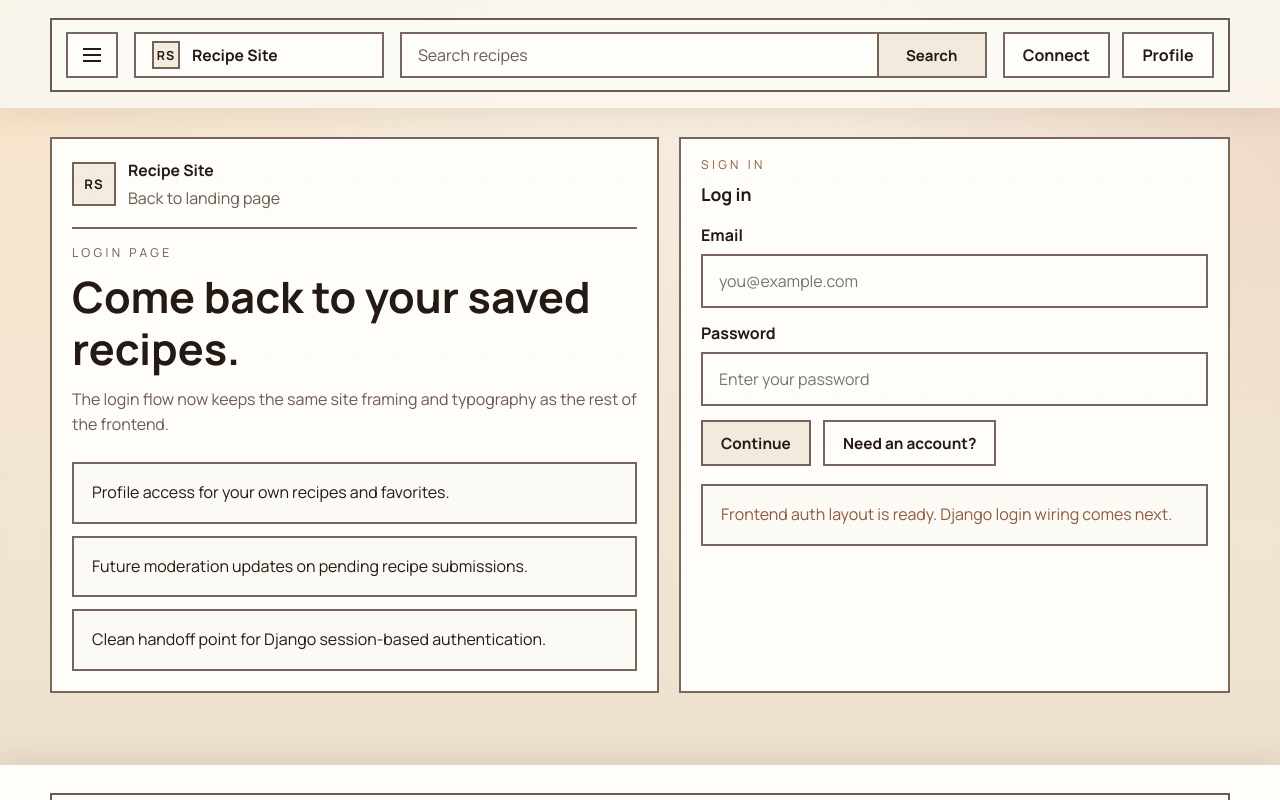
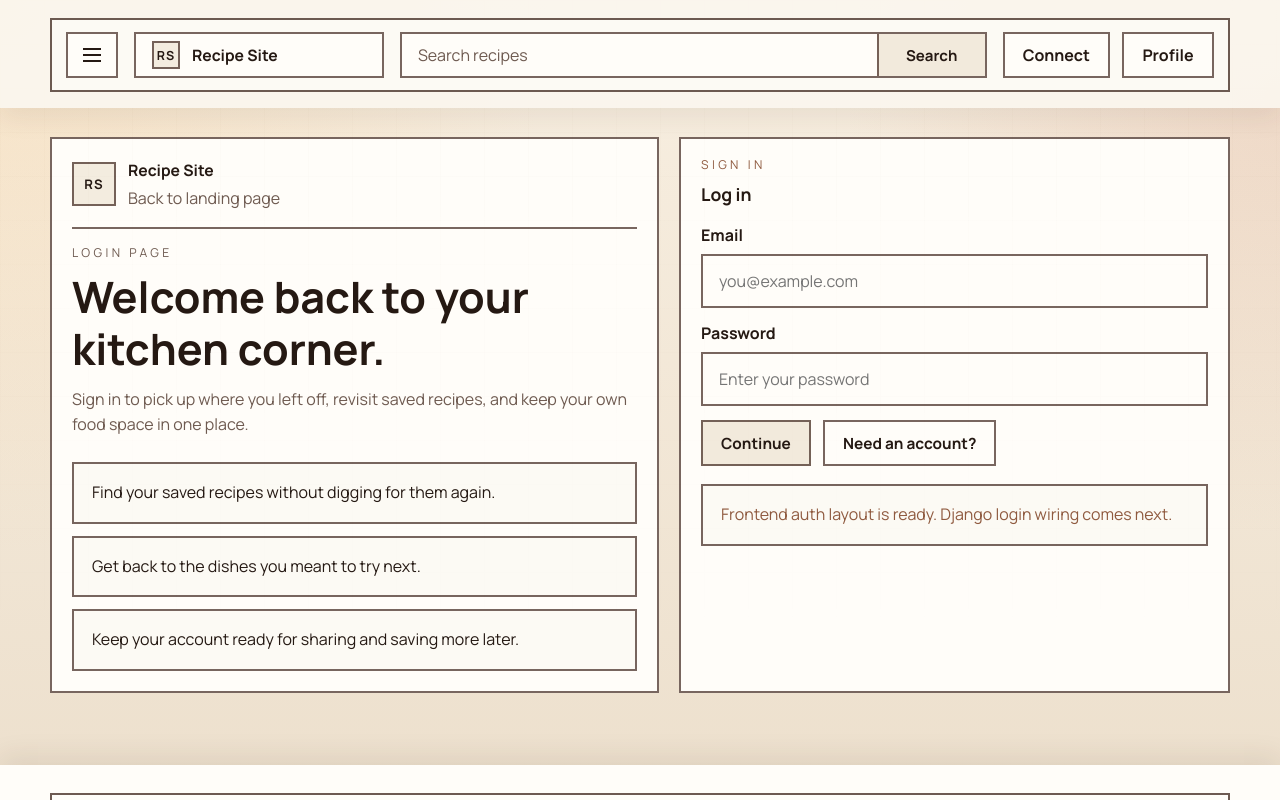
Before and after one commit to IDsuroh/42_ft_transcendence, a React (Vite) app in the folder frontend/: page /login in a window 1280 px wide. Shown: the top 800 px of the page. Built offline with nearby package versions, Linux system fonts and the light colour scheme.

Commit message:
Cleaned up phrases in LOGIN/SIGNUP page

```diff
--- a/frontend/src/pages/LoginPage.jsx
+++ b/frontend/src/pages/LoginPage.jsx
@@ -25,12 +25,12 @@ function LoginPage() {
   return (
     <AuthPageShell
       introEyebrow="Login page"
-      introTitle="Come back to your saved recipes."
-      introDescription="The login flow now keeps the same site framing and typography as the rest of the frontend."
+      introTitle="Welcome back to your kitchen corner."
+      introDescription="Sign in to pick up where you left off, revisit saved recipes, and keep your own food space in one place."
       bullets={[
-        'Profile access for your own recipes and favorites.',
-        'Future moderation updates on pending recipe submissions.',
-        'Clean handoff point for Django session-based authentication.',
+        'Find your saved recipes without digging for them again.',
+        'Get back to the dishes you meant to try next.',
+        'Keep your account ready for sharing and saving more later.',
       ]}
       formEyebrow="Sign in"
       formTitle="Log in"
--- a/frontend/src/pages/SignupPage.jsx
+++ b/frontend/src/pages/SignupPage.jsx
@@ -27,11 +27,11 @@ function SignupPage() {
     <AuthPageShell
       introEyebrow="Signup page"
       introTitle="Create a cooking profile worth coming back to."
-      introDescription="The signup flow now uses the same shared header, footer, and typography as the rest of the frontend."
+      introDescription="Create an account to save favorites, manage your profile, and come back to recipes later."
       bullets={[
-        'Save favorites and profile-level recipe history.',
-        'Submit recipes for moderation review later.',
-        'Keep the page simple enough for fast backend hookup.',
+        'Start your own recipe space and keep the dishes you want to revisit.',
+        'Save favorites in one place instead of hunting for them again later.',
+        'Join now and share your recipes',
       ]}
       formEyebrow="Register"
       formTitle="Create account"
```
